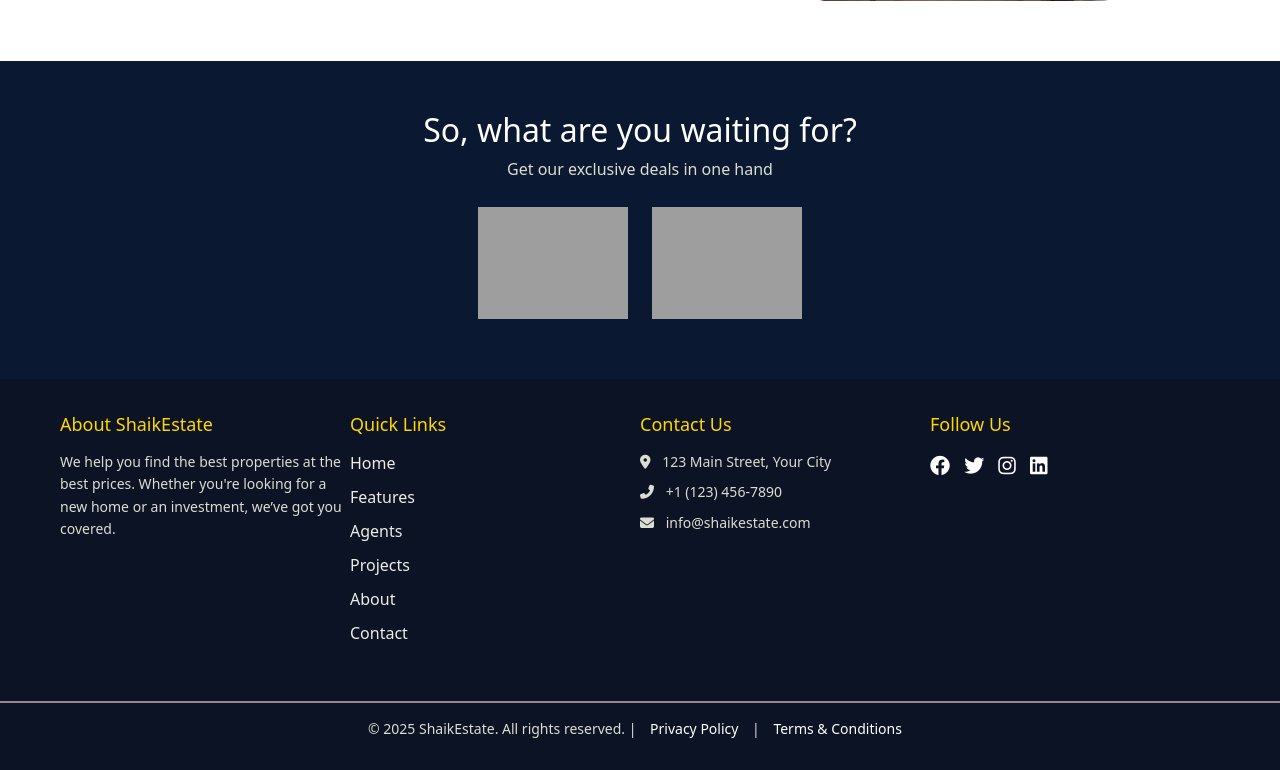
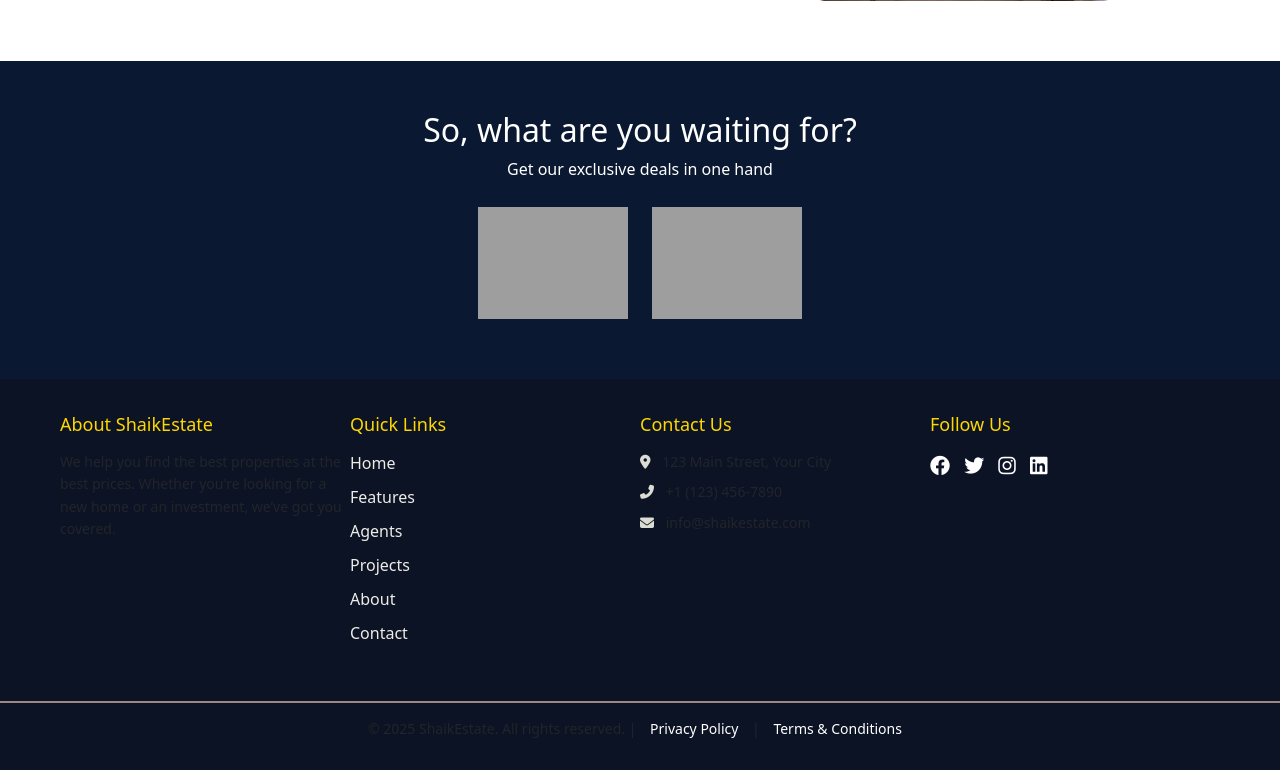
Before and after one commit to shaiks2004/ShaikEstate, a PHP site: page /HTML/home.html in a window 1280 px wide. Shown: the part 1307-2077 px from the top of the page. Run offline with PHP 8.4, Linux system fonts and the light colour scheme; grey boxes are pictures that could not be loaded.

Commit message:
second commit

```diff
--- a/CSS/footer.css
+++ b/CSS/footer.css
@@ -16,9 +16,7 @@
     margin: 0 auto;
     padding: 20px;
 }
-p{
-    color: #dbddd2;
-}
+
 .footer-section {
     flex: 1;
     min-width: 250px;
```
